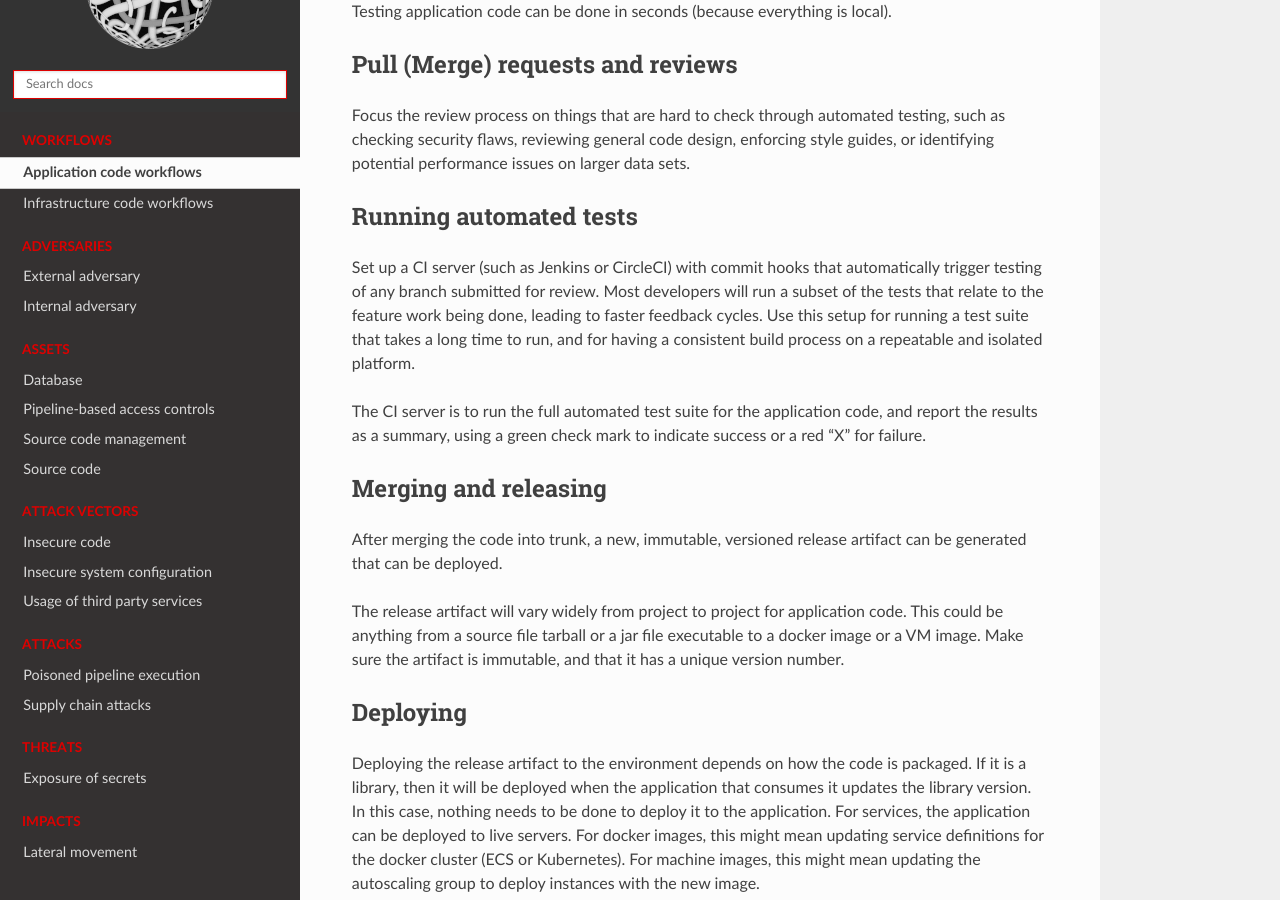
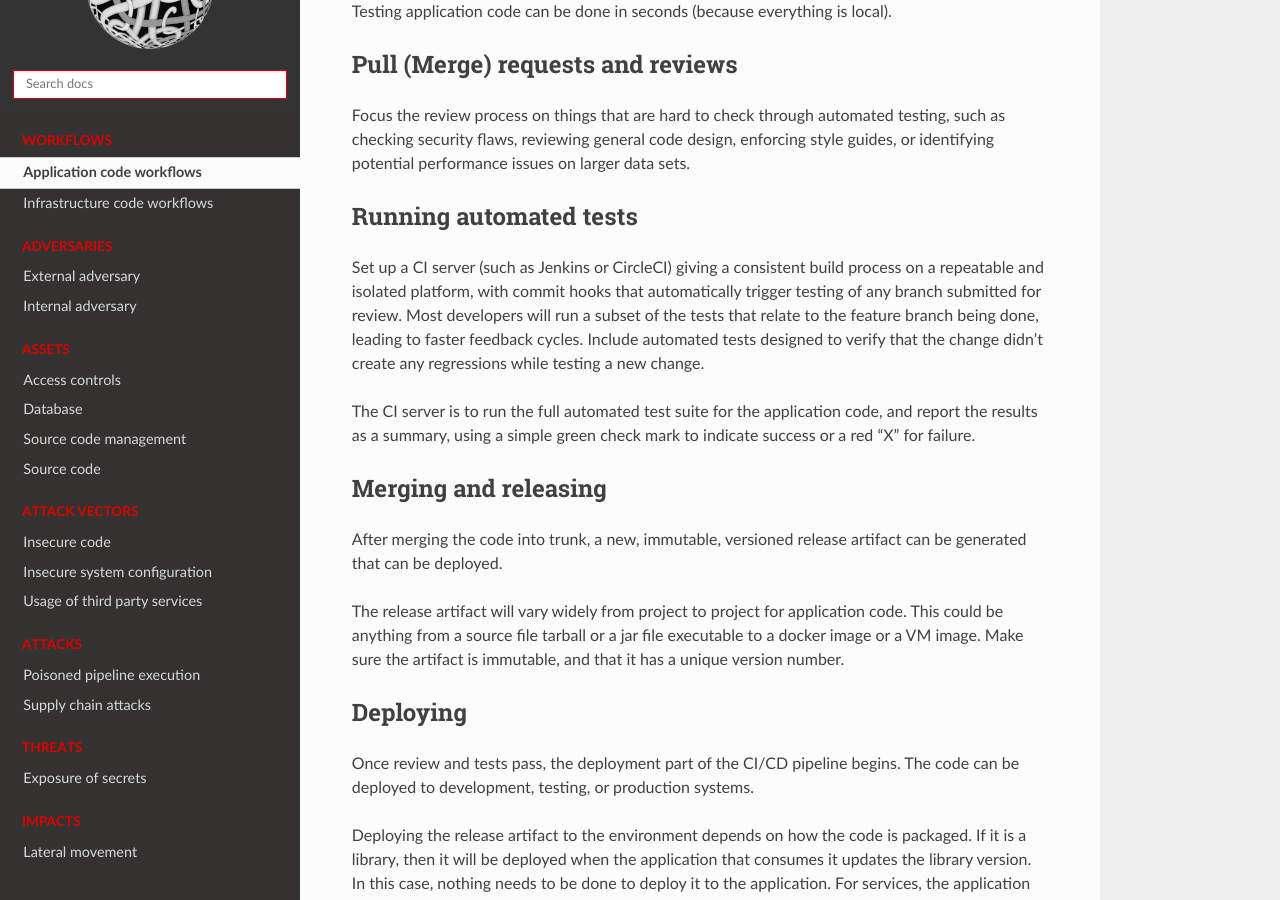
Before and after one commit to tymyrddin/green-cicd, a Sphinx documentation site: the page built from source/docs/workflows/application.md, in a window 1280 px wide and 900 px high, scrolled down 1299 px. Built offline with Sphinx 7.4.7 and the Read the Docs theme 2.0.0, drawn with Linux system fonts in a browser that asks for light colours.

Commit message:
Clarifying application pipeline components

```diff
--- a/source/docs/workflows/application.md
+++ b/source/docs/workflows/application.md
@@ -39,13 +39,13 @@ reviewing general code design, enforcing style guides, or identifying potential
 
 ## Running automated tests
 
-Set up a CI server (such as Jenkins or CircleCI) with commit hooks that automatically trigger testing of any branch
-submitted for review. Most developers will run a subset of the tests that relate to the feature work being done, leading
-to faster feedback cycles. Use this setup for running a test suite that takes a long time to run, and for having a
-consistent build process on a repeatable and isolated platform.
+Set up a CI server (such as Jenkins or CircleCI) giving a consistent build process on a repeatable and isolated
+platform, with commit hooks that automatically trigger testing of any branch submitted for review. Most developers will
+run a subset of the tests that relate to the feature branch being done, leading to faster feedback cycles. Include
+automated tests designed to verify that the change didn’t create any regressions while testing a new change.
 
 The CI server is to run the full automated test suite for the application code, and report the results as a summary,
-using a green check mark to indicate success or a red "X" for failure.
+using a simple green check mark to indicate success or a red "X" for failure.
 
 ## Merging and releasing
 
@@ -57,6 +57,9 @@ that it has a unique version number.
 
 ## Deploying
 
+Once review and tests pass, the deployment part of the CI/CD pipeline begins. The code can be deployed to development,
+testing, or production systems.
+
 Deploying the release artifact to the environment depends on how the code is packaged. If it is a library, then it will
 be deployed when the application that consumes it updates the library version. In this case, nothing needs to be done
 to deploy it to the application. For services, the application can be deployed to live servers. For docker images, this
```
Also changed, not shown: source/docs/assets/access.md (added, +9 -0 lines), source/docs/assets/pbac.md (deleted, +0 -7 lines), source/docs/assets/scm.md (+10 -0 lines), source/docs/assets/source-code.md (+2 -5 lines).
